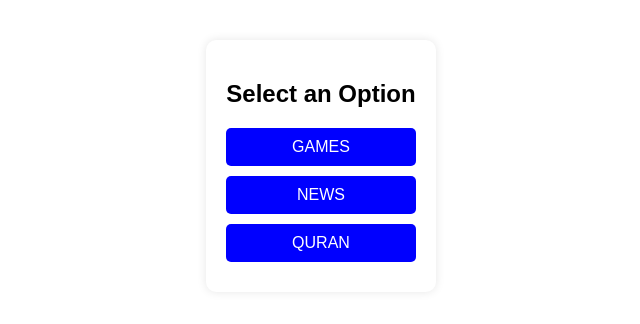
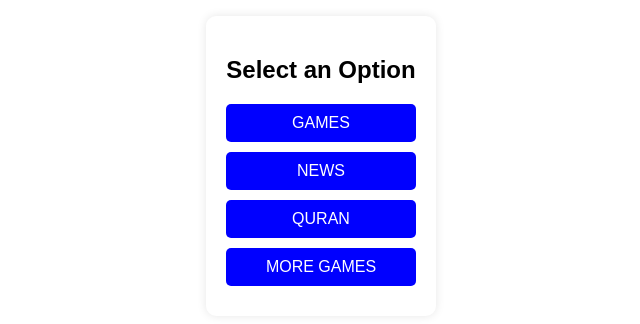
Before and after one commit to Clouder1122/webpage, a plain HTML site: page menu.html in a window 1280 px wide. Shown: the part 234-558 px from the top of the page, without its empty margins (319-959 px from the left). Drawn offline with Linux system fonts and the light colour scheme.

Commit message:
Update menu.html

```diff
--- a/menu.html
+++ b/menu.html
@@ -42,6 +42,7 @@
         <a href="menu/index.html">GAMES</a>
          <a href="https://www.thehindu.com/" target="_blank">NEWS</a>
          <a href="https://quran.com/" target="_blank">QURAN</a>
+         <a href="https://poki.com/" target="_blank">MORE GAMES</a>
     </div>
 </body>
 </html>
```
